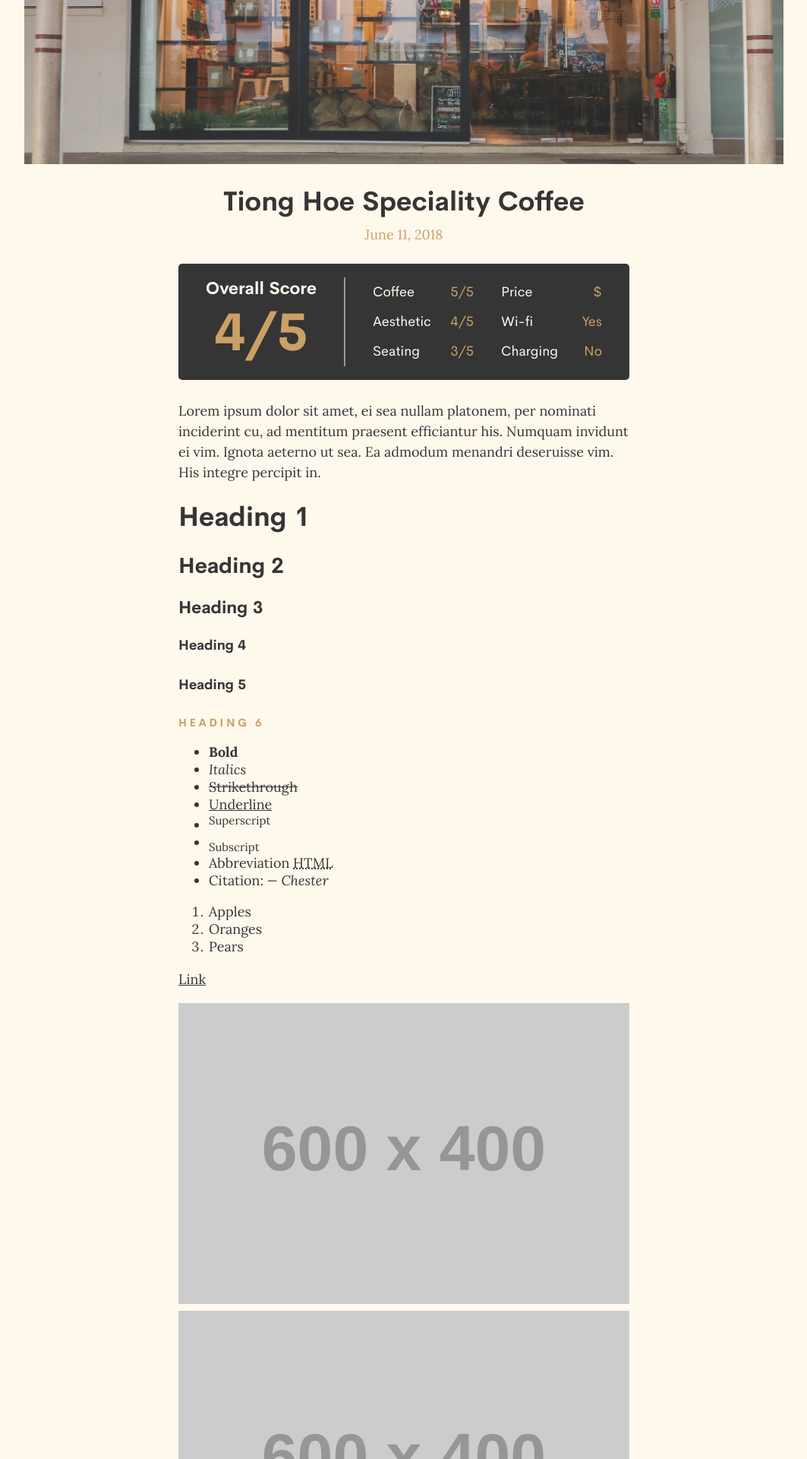
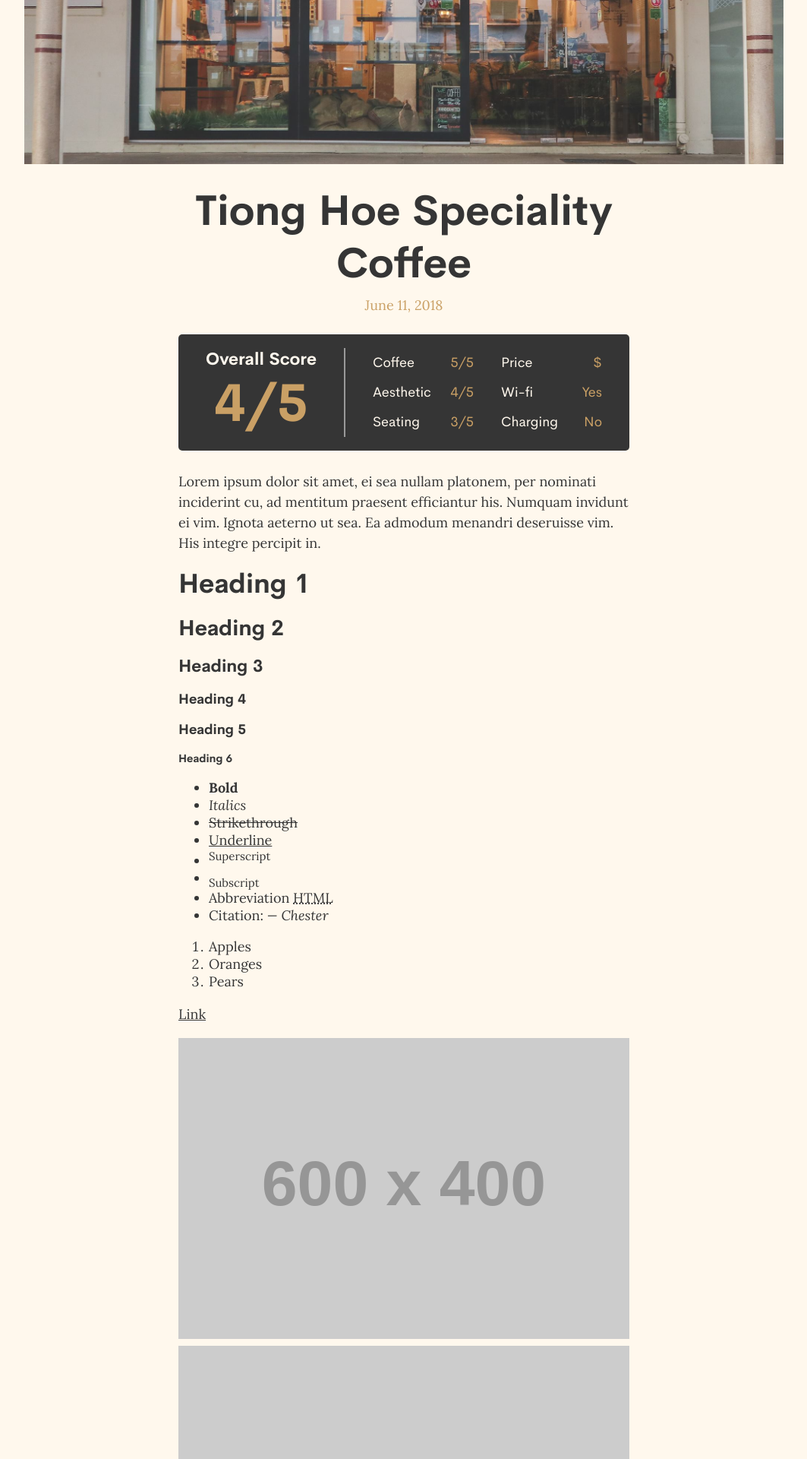
Before and after one commit to chesterhow/average-joe, a Jekyll site: the page built from _posts/2018-06-11-tiong-hoe-speciality-coffee.md, in a window 1280 px wide. Shown: the part 393-2313 px from the top of the page at 76% size, without its empty margins (108-1171 px from the left). Built offline with Jekyll 4.4.1, drawn with Linux system fonts in a browser that asks for light colours; some of the changed text lies outside the part shown.

Commit message:
Finish styling posts

```diff
--- a/_posts/2018-06-11-tiong-hoe-speciality-coffee.md
+++ b/_posts/2018-06-11-tiong-hoe-speciality-coffee.md
@@ -48,10 +48,8 @@
 
 Meis integre quo ex, ei ius magna harum nusquam. At iriure volutpat cotidieque mei, est errem dissentiunt te. Modo vituperatoribus ea ius, at duo tation iriure blandit. Qui ea malorum insolens, vocibus posidonium vix ea. Ornatus vituperata no vix.
 
-<hr>
-
-<div>
-  <div>
+<div class="info">
+  <div class="info--address">
     <h6>Address</h6>
     <p>
       170 Stirling Road
@@ -61,14 +59,16 @@
       Singapore 140170
     </p>
   </div>
-  <div>
+  <div class="info--opening">
     <h6>Opening Hours</h6>
-    Mon - Fri
-    <br>
-    8.30am - 5.30pm
-    <br><br>
-    Sat - Sun
-    <br>
-    9.00am - 4.00pm
+    <p>
+      Mon - Fri
+      <br>
+      08:30 - 17:30
+      <br><br>
+      Sat - Sun
+      <br>
+      09:00 - 16:00
+    </p>
   </div>
 </div>
--- a/_sass/average-joe/_base.scss
+++ b/_sass/average-joe/_base.scss
@@ -25,6 +25,7 @@
 h4,
 h5,
 h6 {
+  margin: 1rem 0;
   font-family: $sans-serif;
 }
 
--- a/_sass/average-joe/_home.scss
+++ b/_sass/average-joe/_home.scss
@@ -68,6 +68,7 @@
 }
 
 .first_item {
+  @extend %light-on-dark-text;
   margin-bottom: 0.5rem;
   background: $black;
 
@@ -89,7 +90,6 @@
   }
 
   .item--body {
-    @extend %light-on-dark-text;
     grid-area: body;
     margin: 0;
     padding: 0 1rem 1rem;
--- a/_sass/average-joe/_post.scss
+++ b/_sass/average-joe/_post.scss
@@ -51,6 +51,14 @@
   &--title {
     margin: 1.5rem 0 0.5rem;
     text-align: center;
+
+    @media (min-width: $break-small) {
+      font-size: 2.441rem;
+    }
+
+    @media (min-width: $break-medium) {
+      font-size: 3.052rem;
+    }
   }
 
   &--date {
@@ -59,13 +67,6 @@
     font-family: $serif;
     font-weight: normal;
     text-align: center;
-  }
-
-  h6 {
-    margin: 1rem 0;
-    color: $gold;
-    letter-spacing: 0.2rem;
-    text-transform: uppercase;
   }
 }
 
@@ -114,7 +115,7 @@
     max-width: 20rem;
     margin: 1.5rem auto;
 
-    .review--breakdown {
+    &--breakdown {
       margin: 0 2rem;
       padding: 1rem 0;
       border-top: 2px $grey solid;
@@ -148,3 +149,32 @@
     grid-template-columns: 1fr;
   }
 }
+
+.info {
+  display: grid;
+  grid-template:
+    "address opening"
+    / 1fr 1fr;
+  margin-top: 0.5rem;
+  text-align: center;
+
+  &--address {
+    grid-area: address;
+  }
+
+  &--opening {
+    grid-area: opening;
+  }
+
+  @media (max-width: $break-small) {
+    grid-template:
+      "address"
+      "opening";
+  }
+
+  h6 {
+    color: $gold;
+    letter-spacing: 0.2rem;
+    text-transform: uppercase;
+  }
+}
```
